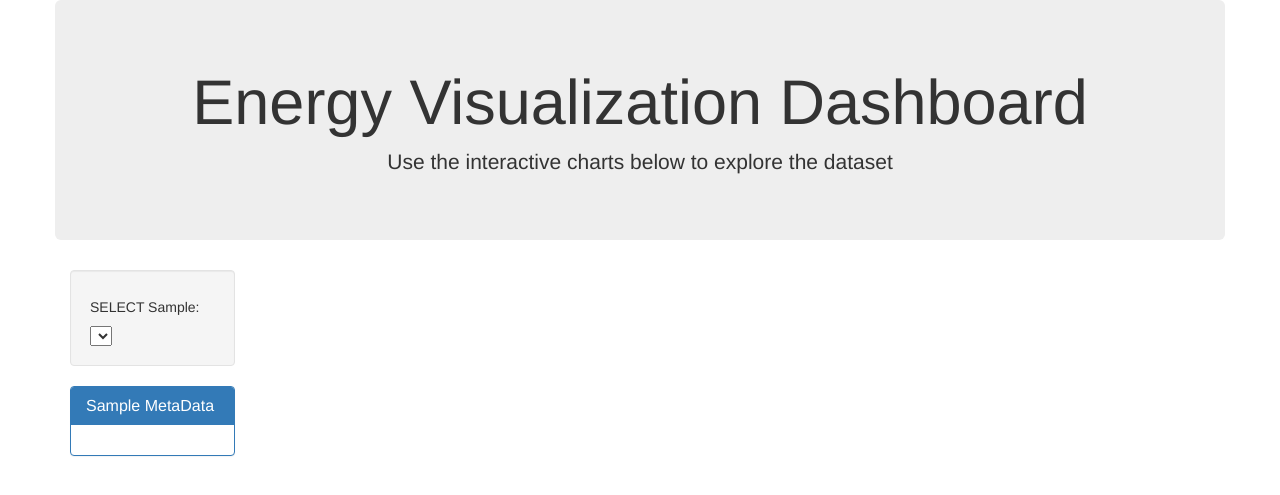
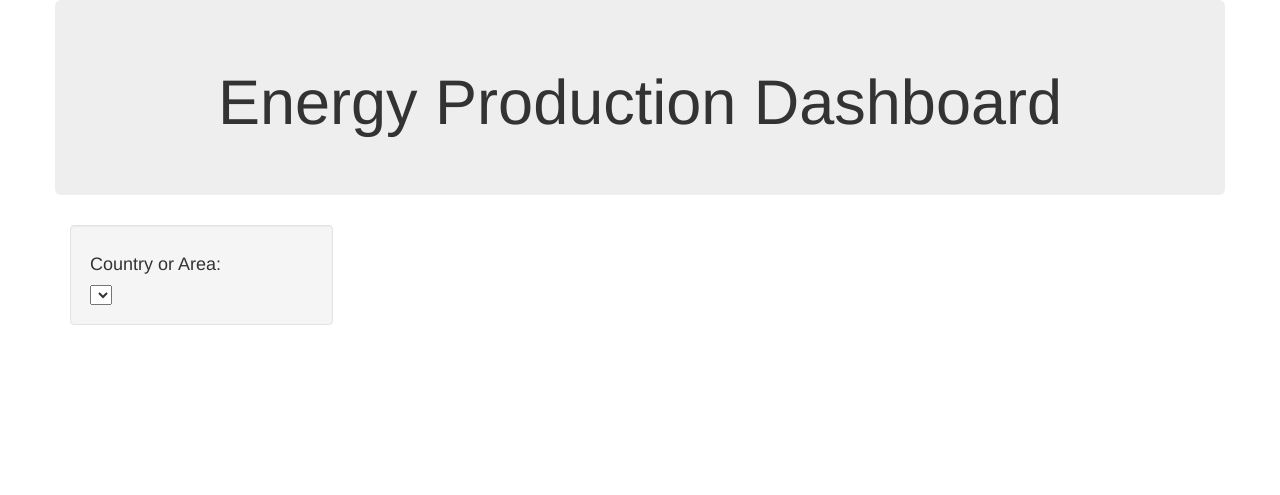
Before and after one commit to jvm269/EnergyVisualization, a Flask app: page / in a window 1280 px wide. Shown: the top 495 px of the page. Run offline with Flask 2, Linux system fonts and the light colour scheme; lists and menus that the app fills with data are empty; some libraries are stand-ins or nearby versions.

Commit message:
update index.html

```diff
--- a/templates/Index.html
+++ b/templates/Index.html
@@ -1,55 +1,55 @@
 <!DOCTYPE html>
 <html lang="en">
+<head>
+  <meta charset="utf-8">
+  <title>Worldwide Energy Production</title>
 
-<head>
-  <meta charset="UTF-8">
-  <meta name="viewport" content="width=device-width, initial-scale=1.0">
-  <meta http-equiv="X-UA-Compatible" content="ie=edge">
-  <title>Energy Visualization</title>
   <link rel="stylesheet" href="https://maxcdn.bootstrapcdn.com/bootstrap/3.3.7/css/bootstrap.min.css">
+
+  <!-- Leaflet CSS & JS -->
+  <link rel="stylesheet" href="https://unpkg.com/leaflet@1.3.3/dist/leaflet.css"
+  integrity="sha512-Rksm5RenBEKSKFjgI3a41vrjkw4EVPlJ3+OiI65vTjIdo9brlAacEuKOiQ5OFh7cOI1bkDwLqdLw3Zg0cRJAAQ=="
+  crossorigin=""/>
+  <script src="https://unpkg.com/leaflet@1.3.3/dist/leaflet.js"
+  integrity="sha512-tAGcCfR4Sc5ZP5ZoVz0quoZDYX5aCtEm/eu1KhSLj2c9eFrylXZknQYmxUssFaVJKvvc0dJQixhGjG2yXWiV9Q=="
+  crossorigin=""></script>
+
+  <!-- Our CSS -->
+  <link rel="stylesheet" type="text/css" href="static/css/style.css">
 </head>
 
 <body>
 
   <div class="container">
     <div class="row">
-      <div class="col-md-12 jumbotron text-center">
-        <h1>Energy Visualization Dashboard</h1>
-        <p>Use the interactive charts below to explore the dataset</p>
+      <div class="col-md-12 jumbotron jumbotron-fluid text-center">
+        <h1 class="display-4">Energy Production Dashboard</h1>
       </div>
     </div>
     <div class="row">
-      <div class="col-md-2">
+      <div class="col-md-3">
         <div class="well">
-          <h5>SELECT Sample:</h5>
+          <h4>Country or Area:</h4>
           <select id="selDataset" onchange="optionChanged(this.value)"></select>
         </div>
-        <div class="panel panel-primary">
-          <div class="panel-heading">
-            <h3 class="panel-title">Sample MetaData</h3>
-          </div>
-          <div id="sample-metadata" class="panel-body"></div>
-        </div>
       </div>
-      <div class="col-md-5">
-        <div id="pie"></div>
-      </div>
-      <div class="col-md-5">
-        <div id="gauge"></div>
+      <div class="col-md-10">
+        <div id="line"></div>
       </div>
     </div>
   </div>
   <div class="row">
     <div class="col-md-12">
-      <div id="bubble"></div>
+      <div id="map"></div>
     </div>
   </div>
 
-  <!-- <script src="https://cdn.plot.ly/plotly-1.31.2.min.js"></script> -->
   <script src="https://cdnjs.cloudflare.com/ajax/libs/d3/5.5.0/d3.js"></script>
   <script src="https://cdn.plot.ly/plotly-latest.min.js"></script>
-  <script src="{{ url_for('static', filename='js/app.js') }}"></script>
 
+  <!-- API key -->
+  <script type="text/javascript" src="{{ url_for('static', filename='js/config.js') }}"></script>
+  <!-- JS -->
+  <script type="text/javascript" src="{{ url_for('static', filename='js/app.js') }}"></script>
 </body>
-
 </html>
```
Also changed, not shown: 1 other file.
